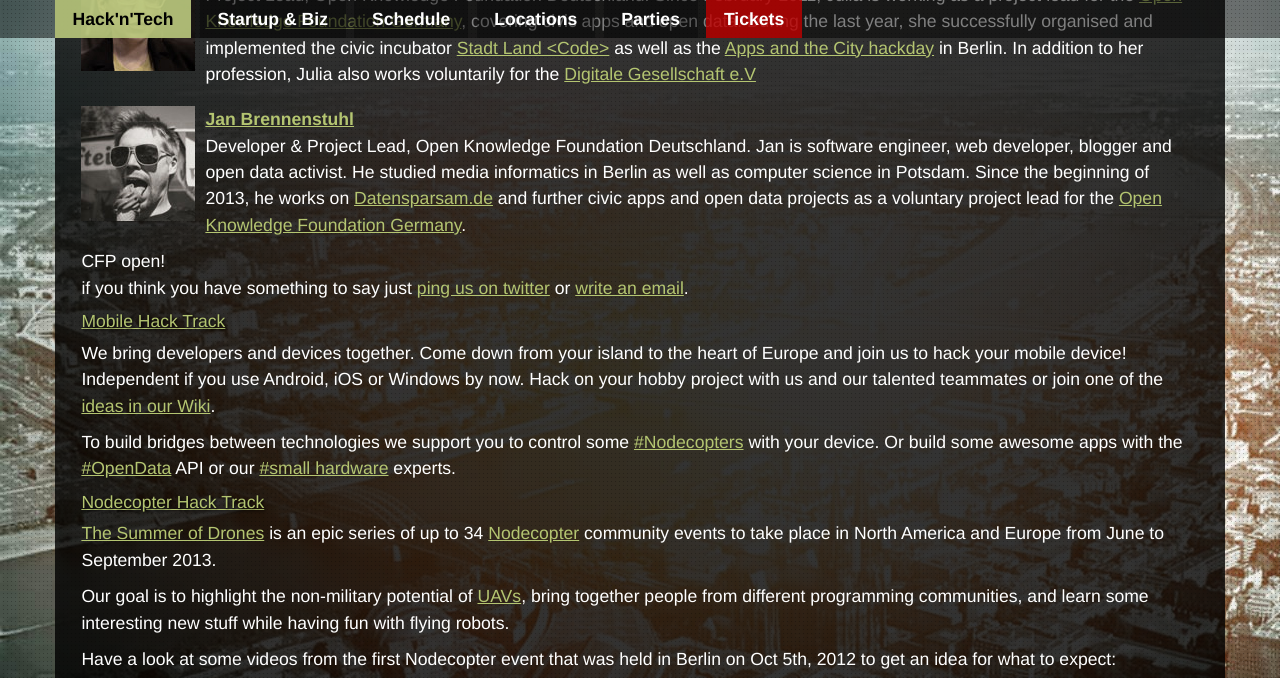
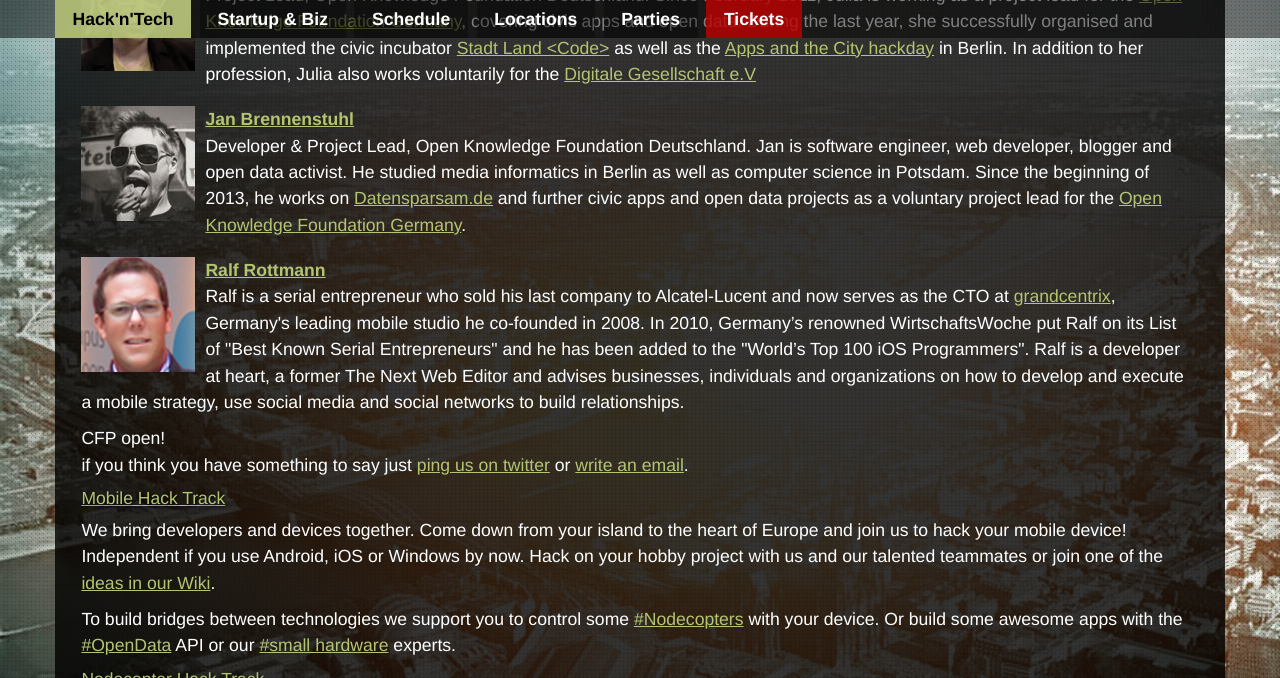
Before and after one commit to InteractiveCologne/interactivecologne.github.com, a Jekyll site: the page built from hack-n-tech.html, in a window 1280 px wide and 900 px high, scrolled down 1242 px, cut to the strip 0-678 px from the top of the window. Built offline with Jekyll 4.4.1, drawn with Linux system fonts in a browser that asks for light colours; nearby versions of some CDN libraries.

Commit message:
added ralf rottmann

```diff
--- a/hack-n-tech.html
+++ b/hack-n-tech.html
@@ -45,6 +45,9 @@
 				</p>
 				<p class="speaker">
 					<img class="speaker" src="assets/images/speaker/jan_brennenstuhl.jpg" alt="Jan Brennenstuhl"/><a href="#jan-brennenstuhl" name="jan-brennenstuhl"><strong>Jan Brennenstuhl</strong></a><br/>Developer & Project Lead, Open Knowledge Foundation Deutschland. Jan is software engineer, web developer, blogger and open data activist. He studied media informatics in Berlin as well as computer science in Potsdam. Since the beginning of 2013, he works on <a href="Datensparsam.de">Datensparsam.de</a> and further civic apps and open data projects as a voluntary project lead for the <a href="http://okfn.de/">Open Knowledge Foundation Germany</a>.
+				</p>
+				<p class="speaker">
+					<img class="speaker" src="assets/images/speaker/ralf-rottmann.jpg" alt="Ralf Rottmann"/><a href="#ralf-rottmann" name="ralf-rottmann"><strong>Ralf Rottmann</strong></a><br/>Ralf is a serial entrepreneur who sold his last company to Alcatel-Lucent and now serves as the CTO at <a href="http://grandcentrix.net">grandcentrix</a>, Germany's leading mobile studio he co-founded in 2008. In 2010, Germany’s renowned WirtschaftsWoche put Ralf on its List of "Best Known Serial Entrepreneurs" and he has been added to the "World’s Top 100 iOS Programmers". Ralf is a developer at heart, a former The Next Web Editor and advises businesses, individuals and organizations on how to develop and execute a mobile strategy, use social media and social networks to build relationships.
 				</p>
 				<p>CFP open!<br/>
 				if you think you have something to say just <a href="http://twitter.com/interactive_cgn">ping us on twitter</a> or <a href="mailto:jan@railslove.com">write an email</a>.</p>
--- a/startup.html
+++ b/startup.html
@@ -54,7 +54,6 @@
 				<p class="speaker">
 					<img class="speaker" src="assets/images/speaker/carl-o-matic.jpg" alt="Carl-o-Matic"/><a href="#carl-o-matic" name="carl-o-matic"><strong>Carl-o-Matic</strong></a><br/>Carlo Matic (formerly known as Carlo Blatz) is since 1995 an experienced manager and entrepreneur with more than 70 employees. He founded the digital agency <a href="http://www.interactive-pioneers.de/">Interactive Pioneers</a> (formerly known as Powerflasher), is cofounder and CTO of <a href="http://supr.com">Supreme NewMedia (supr.com)</a> and supports as business angel different startups. As a passionate networker he has excellent contacts in online businesses, is a proud referrer of <a href="http://hackfwd.com">HackFWD</a> and speaks frequently at international conferences. The serial book author, has grown his expertise, in addition to his technical insights, to the fields of eCommerce, user experience and online marketing. The perfect man to explain to you <em>Why Geeks Are Better Founders</em>
 				</p>
-
 				<p class="speaker">
 					<img class="speaker" src="assets/images/speaker/gerald-schoenbucher.jpg" alt="Gerald Schönbucher"/><a href="#gerald-schoenbucher" name="gerald-schoenbucher"><strong>Gerald Schönbucher</strong></a> is co-founder and CEO of <a href="http://www.hitmeister.de/">Hitmeister</a>, one of Germany’s leading multi-category internet marketplaces with a monthly revenue of several million Euros. He is a well-connected expert and speaker in ecommerce related topics. Gerald has more than eight years of strategic and hands-on ecommerce experience. Gerald is also an active business angel in several consumer internet companies. Gerald holds a graduate business degree and a PhD in Entrepreneurship, both from WHU – Otto Beisheim School of Management. He took graduate business classes at the University of Michigan Stephen M. Ross School of Business and at Sorbonne University. Before launching Hitmeister he has gained experience at Deutsche Bank, BMW, Unilever and Jamster!
 				</p>
```
